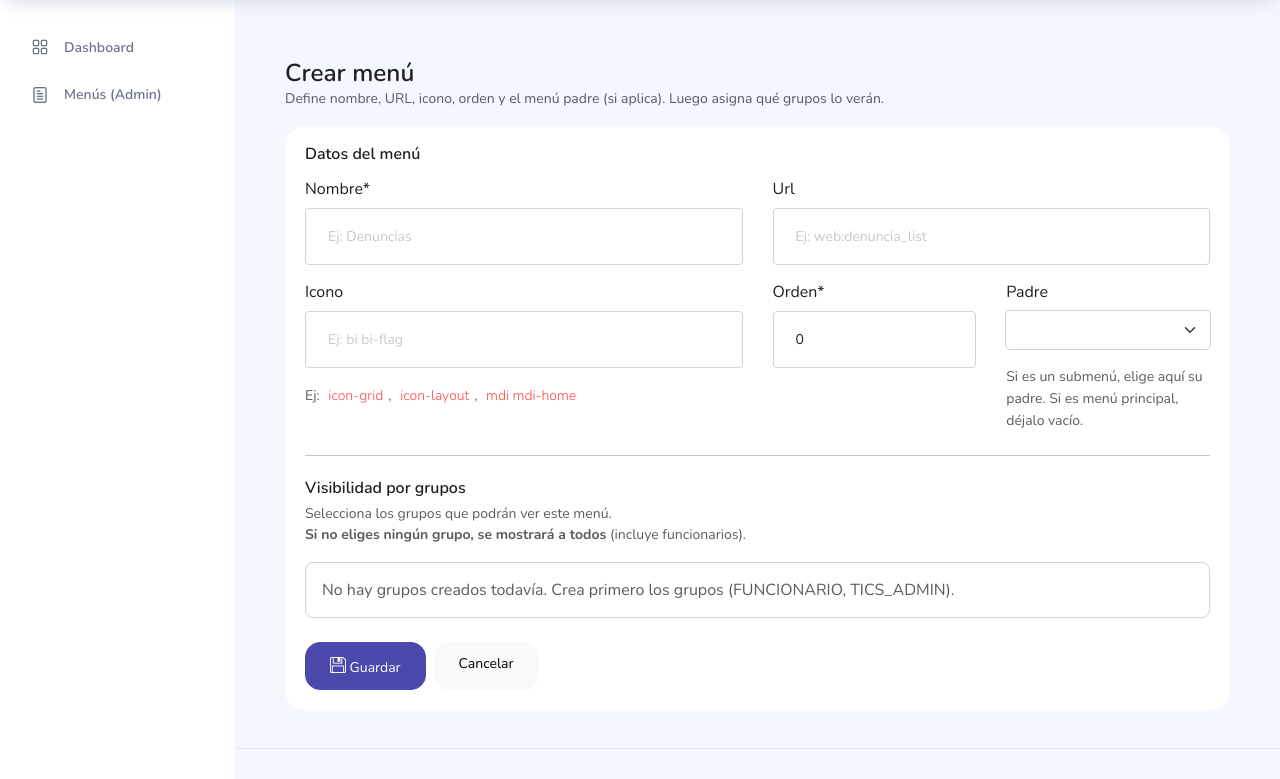
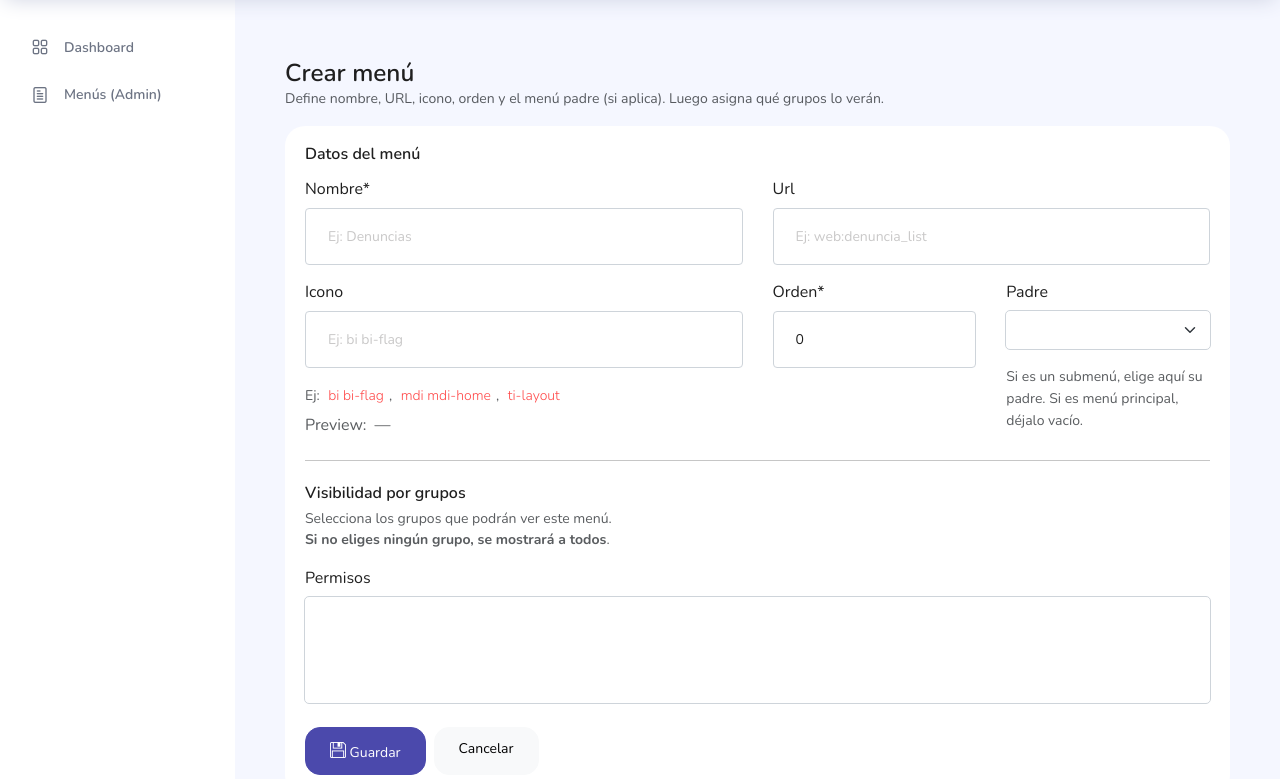
Before and after one commit to tuhackerfav9-stack/Denuncias_Gad, a Django app: page /web/menus/create/ in a window 1280 px wide. Shown: the part 61-840 px from the top of the page. Run offline with Django 5.2, Linux system fonts and the light colour scheme; a user stored in the database is signed in; tables that the repository leaves empty hold one stand-in row (values such as "Sample post"); one stand-in notice (Sample message) is shown; lists and menus that the app fills with data are empty; some libraries are stand-ins or nearby versions.

Commit message:
subiendo rutas y mensajes correjidos1

```diff
--- a/web/templates/base.html
+++ b/web/templates/base.html
@@ -36,7 +36,7 @@
   <!-- mensajes alert globales
   <link rel="stylesheet" href="{% static 'assets/vendor/izitoast/iziToast.min.css' %}">
  -->
-  <script src="{% static 'skydash/assets/vendor/bootstrap/js/bootstrap.bundle.min.js' %}"></script>
+  <script src="{% static 'skydash/assets/vendors/bootstrap/js/bootstrap.bundle.min.js' %}"></script>
 
   {% block extra_css %}{% endblock %}
 </head>
--- a/web/templates/menus/menu_form.html
+++ b/web/templates/menus/menu_form.html
@@ -5,16 +5,13 @@
 <div class="container mt-4">
   <div class="d-flex justify-content-between align-items-center mb-3">
     <div>
-      <h3 class="mb-1">
-        {% if object %}Editar menú{% else %}Crear menú{% endif %}
-      </h3>
+      <h3 class="mb-1">{% if object %}Editar menú{% else %}Crear menú{% endif %}</h3>
       <p class="text-muted mb-0">
         Define nombre, URL, icono, orden y el menú padre (si aplica). Luego asigna qué grupos lo verán.
       </p>
     </div>
   </div>
 
-  {# ✅ errores generales del form (non_field_errors) #}
   {% if form.non_field_errors %}
     <div class="alert alert-danger">
       <strong>Revisa esto:</strong>
@@ -25,30 +22,35 @@
   <form method="post" novalidate>
     {% csrf_token %}
 
+    {# ✅ ESTO ES CLAVE: carga JS/CSS de django-select2 #}
+    {{ form.media }}
+
     <div class="card">
       <div class="card-body">
 
         <h5 class="mb-3">Datos del menú</h5>
 
         <div class="row">
-          <div class="col-md-6">
-            {{ form.nombre|as_crispy_field }}
-          </div>
-          <div class="col-md-6">
-            {{ form.url|as_crispy_field }}
-          </div>
+          <div class="col-md-6">{{ form.nombre|as_crispy_field }}</div>
+          <div class="col-md-6">{{ form.url|as_crispy_field }}</div>
         </div>
 
         <div class="row">
           <div class="col-md-6">
             {{ form.icono|as_crispy_field }}
             <small class="text-muted">
-              Ej: <code>icon-grid</code>, <code>icon-layout</code>, <code>mdi mdi-home</code>
+              Ej: <code>bi bi-flag</code>, <code>mdi mdi-home</code>, <code>ti-layout</code>
             </small>
+
+            {# Preview del icono (si la librería existe en tu base) #}
+            <div class="mt-2 d-flex align-items-center gap-2">
+              <span class="text-muted">Preview:</span>
+              <span id="iconPreview" class="fs-4"></span>
+            </div>
           </div>
-          <div class="col-md-3">
-            {{ form.orden|as_crispy_field }}
-          </div>
+
+          <div class="col-md-3">{{ form.orden|as_crispy_field }}</div>
+
           <div class="col-md-3">
             {{ form.padre|as_crispy_field }}
             <small class="text-muted">
@@ -61,35 +63,12 @@
 
         <h5 class="mb-2">Visibilidad por grupos</h5>
         <p class="text-muted mb-3">
-          Selecciona los grupos que podrán ver este menú. <br>
-          <strong>Si no eliges ningún grupo, se mostrará a todos</strong> (incluye funcionarios).
+          Selecciona los grupos que podrán ver este menú.
+          <br><strong>Si no eliges ningún grupo, se mostrará a todos</strong>.
         </p>
 
-        {# ✅ Permisos como checklist (mejor UX) #}
-        {% if form.permisos.errors %}
-          <div class="alert alert-danger py-2">
-            <strong>Error en grupos:</strong> {{ form.permisos.errors }}
-          </div>
-        {% endif %}
-
-        <div class="row">
-          <div class="col-12">
-            <div class="border rounded p-3">
-              {% for checkbox in form.permisos %}
-                <div class="form-check mb-2">
-                  {{ checkbox.tag }}
-                  <label class="form-check-label" for="{{ checkbox.id_for_label }}">
-                    {{ checkbox.choice_label }}
-                  </label>
-                </div>
-              {% empty %}
-                <div class="text-muted">
-                  No hay grupos creados todavía. Crea primero los grupos (FUNCIONARIO, TICS_ADMIN).
-                </div>
-              {% endfor %}
-            </div>
-          </div>
-        </div>
+        {# ✅ Aquí NO iteres como checkbox; es Select2 #}
+        {{ form.permisos|as_crispy_field }}
 
         <div class="d-flex gap-2 mt-4">
           <button type="submit" class="btn btn-primary">
@@ -109,35 +88,19 @@
 
 {% block extra_js %}
 <script>
-  // 🎨 Colores estilo "Salcedo" (azul + naranja)
-  const SALCEDO_BLUE = "#0B3A6E";
-  const SALCEDO_ORANGE = "#F28C28";
-
-  // ✅ si el backend usa messages, los mostramos con iziToast
-  {% if messages %}
-    {% for message in messages %}
-      (function() {
-        let type = "{{ message.tags|default:'info' }}";
-        let title = "Notificación";
-        let color = SALCEDO_BLUE;
-
-        if (type.includes("success")) { title = "Éxito"; color = SALCEDO_BLUE; }
-        else if (type.includes("error") || type.includes("danger")) { title = "Error"; color = "#D32F2F"; }
-        else if (type.includes("warning")) { title = "Atención"; color = SALCEDO_ORANGE; }
-        else { title = "Info"; color = SALCEDO_BLUE; }
-
-        iziToast.show({
-          title: title,
-          message: "{{ message|escapejs }}",
-          position: "topRight",
-          timeout: 3500,
-          backgroundColor: color,
-          messageColor: "#fff",
-          titleColor: "#fff",
-          progressBarColor: SALCEDO_ORANGE
-        });
-      })();
-    {% endfor %}
-  {% endif %}
+  // Preview icono: toma lo escrito en el input y lo pone como clase
+  (function(){
+    const input = document.getElementById("id_icono");
+    const preview = document.getElementById("iconPreview");
+    function paint(){
+      const v = (input?.value || "").trim();
+      preview.className = v; // ej: "bi bi-house"
+      preview.innerHTML = v ? "" : "<span class='text-muted'>—</span>";
+    }
+    if(input){
+      input.addEventListener("input", paint);
+      paint();
+    }
+  })();
 </script>
 {% endblock %}
```
